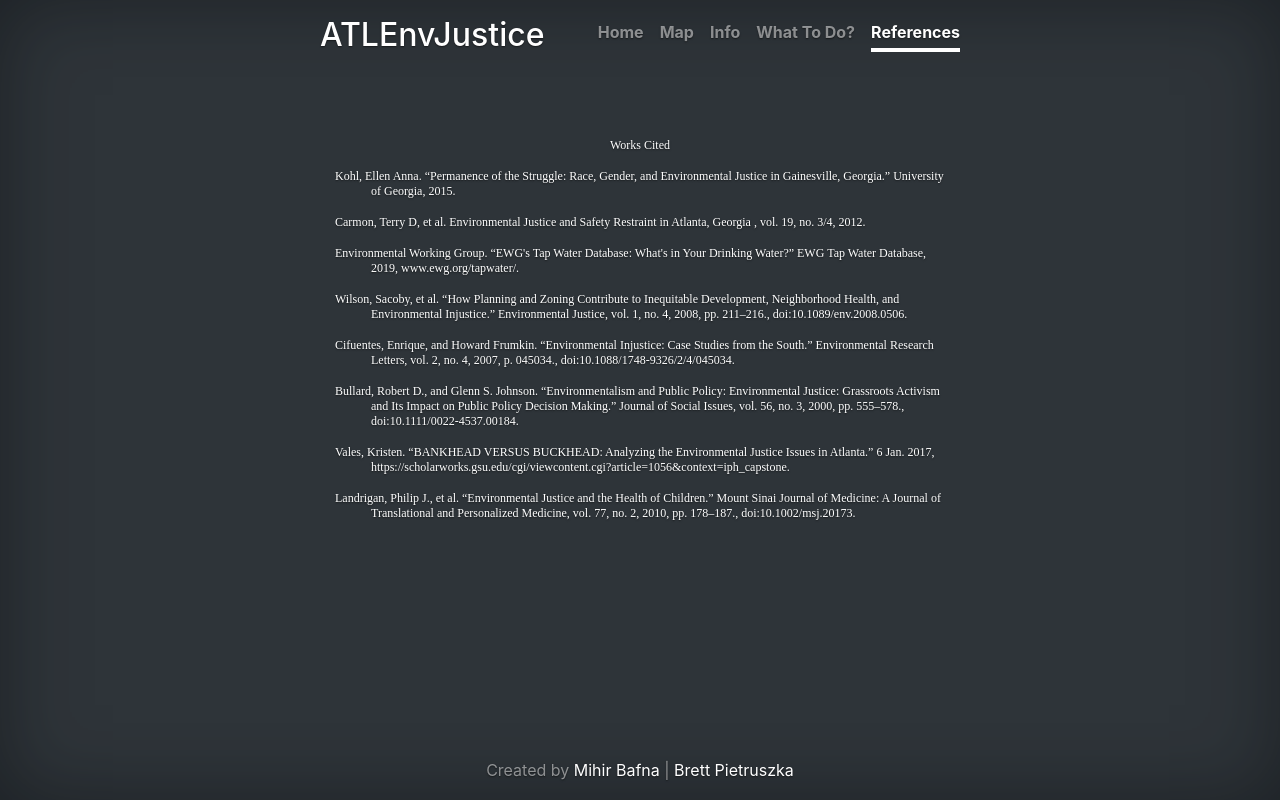
After one commit to MihirBafna/ATLEnvironmentalJustice, a Flask app: page /references in a window 1280 px wide. The commit adds this page. Run offline with Flask 2, Linux system fonts and the light colour scheme; some libraries are stand-ins or nearby versions.

Commit message:
added resources page and file reading method

```diff
--- a/app/routes.py
+++ b/app/routes.py
@@ -16,3 +16,7 @@ def info():
 @app.route('/solutions')
 def solutions():
     return render_template('solutions.html')
+
+@app.route('/references')
+def references():
+    return render_template('references.html')
--- /dev/null
+++ b/app/static/js/references.js
@@ -0,0 +1,16 @@
+
+function contentToHtml(text) {
+    return text
+    .split('\n\n')
+    .map(paragraph => `<p class="citation">${paragraph}</p>`)
+    .join('')
+}
+
+function parse_references(file) {
+
+    fetch(file)
+        .then(response => response.text())
+        .then(data => {
+            document.getElementById("file-script").innerHTML=contentToHtml(data);
+    });
+}
--- /dev/null
+++ b/app/static/txt/references.txt
@@ -0,0 +1,22 @@
+
+Kohl, Ellen Anna. “Permanence of the Struggle: Race, Gender, and Environmental Justice in Gainesville, Georgia.” University of Georgia, 2015.
+
+
+Carmon, Terry D, et al. Environmental Justice and Safety Restraint in Atlanta, Georgia , vol. 19,
+no. 3/4, 2012.
+
+Environmental Working Group. “EWG's Tap Water Database: What's in Your Drinking Water?” EWG Tap Water Database, 2019, www.ewg.org/tapwater/.
+
+Wilson, Sacoby, et al. “How Planning and Zoning Contribute to Inequitable Development, Neighborhood Health, and Environmental Injustice.” Environmental Justice, vol. 1, no. 4, 2008, pp. 211–216., doi:10.1089/env.2008.0506.
+
+
+Cifuentes, Enrique, and Howard Frumkin. “Environmental Injustice: Case Studies from the South.” Environmental Research Letters, vol. 2, no. 4, 2007, p. 045034., doi:10.1088/1748-9326/2/4/045034.
+
+Bullard, Robert D., and Glenn S. Johnson. “Environmentalism and Public Policy: Environmental Justice: Grassroots Activism and Its Impact on Public Policy Decision Making.” Journal of Social Issues, vol. 56, no. 3, 2000, pp. 555–578., doi:10.1111/0022-4537.00184.
+
+Vales, Kristen. “BANKHEAD VERSUS BUCKHEAD: Analyzing the Environmental Justice Issues in Atlanta.” 6 Jan. 2017, https://scholarworks.gsu.edu/cgi/viewcontent.cgi?article=1056&context=iph_capstone.
+
+
+Landrigan, Philip J., et al. “Environmental Justice and the Health of Children.” Mount Sinai Journal of Medicine: A Journal of Translational and Personalized Medicine, vol. 77, no. 2, 2010, pp. 178–187., doi:10.1002/msj.20173.
+
+‌
--- a/app/templates/index.html
+++ b/app/templates/index.html
@@ -28,6 +28,7 @@
                     <a class="nav-link" href="/map">Map</a>
                     <a class="nav-link" href="/info">Info</a>
                     <a class="nav-link" href="/solutions">What To Do?</a>
+                    <a class="nav-link" href="/references">References</a>
                 </nav>
             </div>
         </header>
--- a/app/templates/info.html
+++ b/app/templates/info.html
@@ -27,6 +27,7 @@
                     <a class="nav-link" href="/map">Map</a>
                     <a class="nav-link active" href="/info">Info</a>
                     <a class="nav-link" href="/solutions">What To Do?</a>
+                    <a class="nav-link" href="/references">References</a>
                 </nav>
             </div>
         </header>
--- a/app/templates/map.html
+++ b/app/templates/map.html
@@ -31,6 +31,7 @@
                     <a class="nav-link active" href="/map">Map</a>
                     <a class="nav-link" href="/info">Info</a>
                     <a class="nav-link" href="/solutions">What To Do?</a>
+                    <a class="nav-link" href="/references">References</a>
                 </nav>
             </div>
         </header>
@@ -44,7 +45,7 @@
             </div>
         </div>
         <div class="col-3" id="toggle">
-            <h3 style="font-weight: 100; ">Toggle:</h3>
+            <h3 style="font-weight: 100; ">County Information</h3>
             <hr style="height: 0px; width: 20%;"/>
             <div id="panel">
 
--- /dev/null
+++ b/app/templates/references.html
@@ -0,0 +1,75 @@
+{% extends 'base.html' %}
+
+{% block head %}
+
+<link rel="stylesheet" href="../static/css/index.css">
+<style>
+    p.title {
+        font: 12px "Times New Roman";
+    }
+    p.citation {
+        font: 12px "Times New Roman";
+        text-align: left;
+        padding-left: 36px;
+        text-indent: -36px;
+    }
+    body {
+        background-color: #323639;
+        /*
+        background-image: url("../static/img/AtlantaBackground.jpg");
+        background-size: cover;
+        background-position: center;
+        background-repeat: no-repeat;
+        background-attachment: fixed;*/
+    }
+
+    div.test {
+        overflow: scroll;
+    }
+
+</style>
+
+{% endblock %}
+
+{% block body %}
+
+<div class="background">
+    <div class="cover-container d-flex w-100 h-100 p-3 mx-auto flex-column">
+        <header class="masthead mb-auto">
+            <div class="inner">
+                <h2 class="masthead-brand">ATLEnvJustice</h2>
+                <nav class="nav nav-masthead justify-content-center">
+                    <a class="nav-link" href="/">Home</a>
+                    <a class="nav-link" href="/map">Map</a>
+                    <a class="nav-link" href="/info">Info</a>
+                    <a class="nav-link" href="/solutions">What To Do?</a>
+                    <a class="nav-link active" href="/references">References</a>
+                </nav>
+            </div>
+        </header>
+        <div class="container" style="border: #323639 0px solid; height: 80%; margin-top: 5%; margin-bottom: 5%;">
+
+            <!-- Please get this "test" class to work. Why it no scroll? :( -->
+            <div class="test">
+                <p class ="title">Works Cited</p>
+
+                <!-- Read File to place Resource Data-->
+                <div id="file-script">
+                    <script src="../static/js/references.js"></script>
+                    <script>parse_references("../static/txt/references.txt");</script>
+                </div>
+            </div>
+
+
+        </div>
+    </div>
+
+    <footer class="footer mastfoot mt-auto">
+        <div class=" inner">
+            <p>Created by <a href="https://github.com/MihirBafna">Mihir Bafna</a> | <a
+                    href="https://github.com/brettpietruska">Brett Pietruszka</a> </p>
+        </div>
+    </footer>
+</div>
+
+{% endblock %}
```
